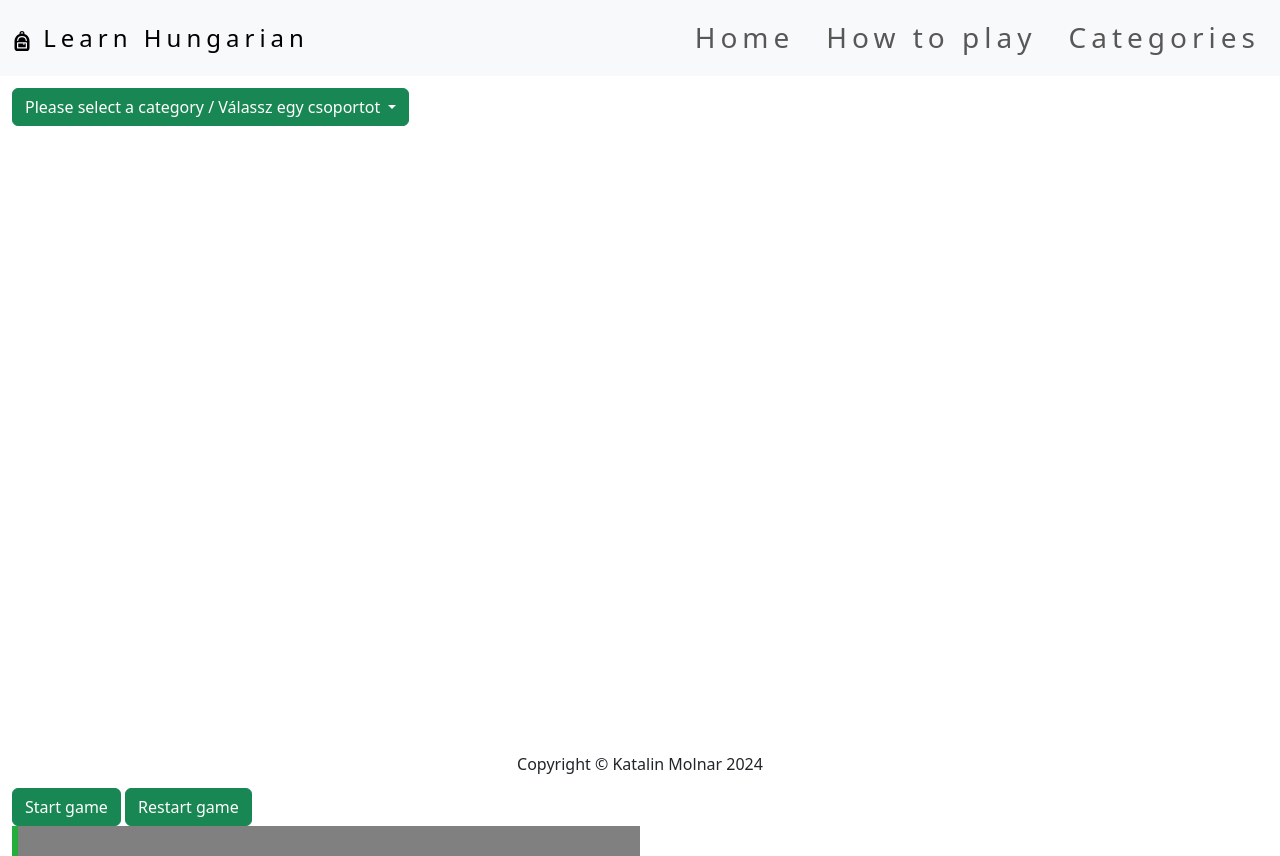
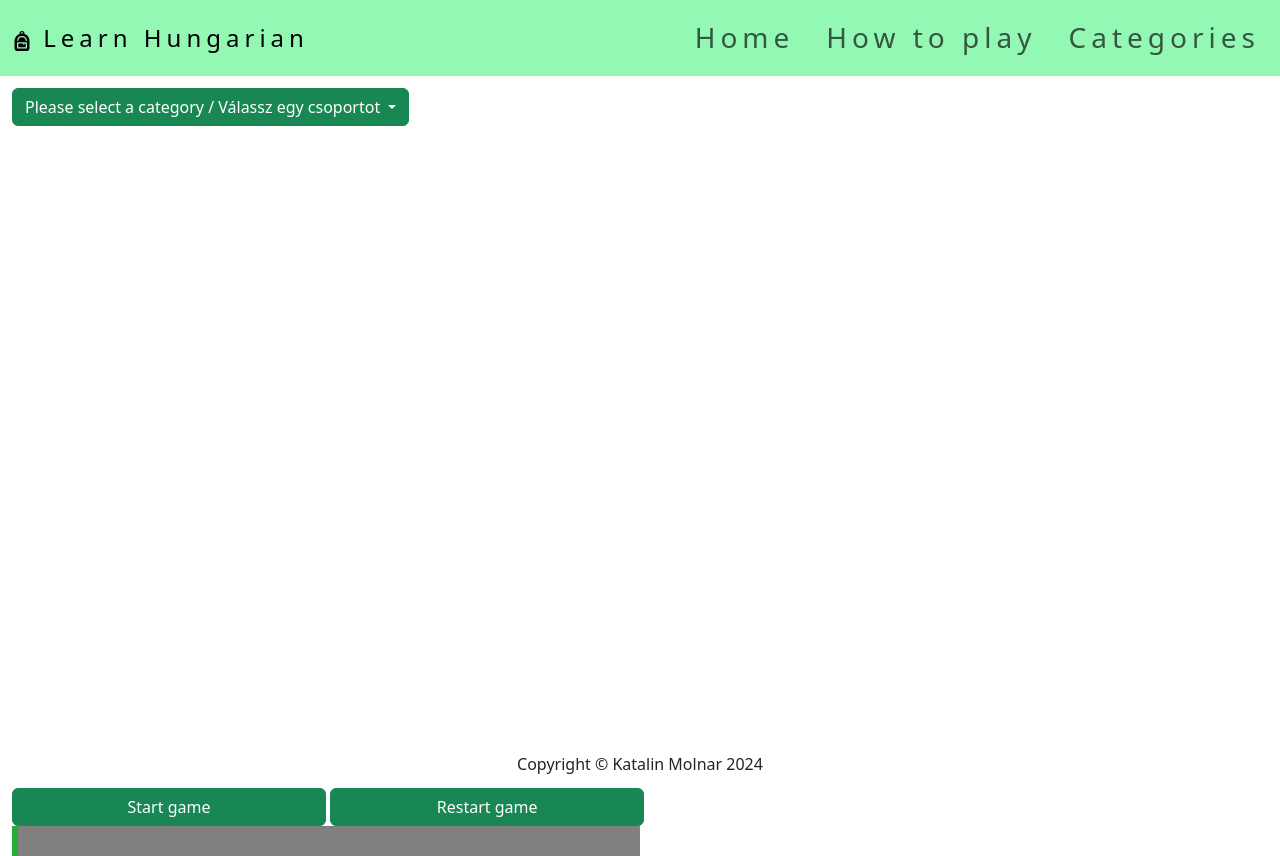
Before and after one commit to molnarlin/learn-hungarian-for-kids-game, a plain HTML site: page categories.html in a window 1280 px wide. Drawn offline with nearby package versions, Linux system fonts and the light colour scheme; files whose address does not match are found by name.

Commit message:
more styling added

```diff
--- a/assets/css/styles.css
+++ b/assets/css/styles.css
@@ -12,7 +12,7 @@ html, body {
   .navbar {
       letter-spacing: 5px;
       color: #011808;
-      background-color: #6c8a76;
+      background-color: #93f8b4;
   }
 
   .navbar-nav li a:hover {
--- a/categories.html
+++ b/categories.html
@@ -14,7 +14,7 @@
 <body>
     <header>
         <!--- Navbar code from Bootstrap-->
-            <nav class="navbar navbar-expand-xl bg-body-tertiary py-2 w-100 border-0 rounded-0 fs-3 position-fixed sticky-top">
+            <nav class="navbar navbar-expand-xl py-2 w-100 border-0 rounded-0 fs-3 position-fixed sticky-top">
               <div class="container-fluid">
                 <a class="navbar-brand fs-4" href="index.html"><svg xmlns="http://www.w3.org/2000/svg" width="20" height="20" fill="currentColor" class="bi bi-backpack-fill" viewBox="0 0 16 16">
                   <path d="M5 13v-3h4v.5a.5.5 0 0 0 1 0V10h1v3z"/>
@@ -59,9 +59,9 @@
         </div>
       </div>
     <div class="container-fluid justify-content-center">
-      <button class="btn btn-success" onclick="start()">Start game</button>
-      <button class="btn btn-success" onclick="restart()">Restart game</button>
-      <div id="myProgress">
+      <button class="btn btn-success col-3" onclick="start()">Start game</button>
+      <button class="btn btn-success col-3" onclick="restart()">Restart game</button>
+      <div class="col-5 col-offset-1" id="myProgress">
         <div id="myBar"></div>
       </div>
     </div>
```
Also changed, not shown: index.html (+1 -1 lines).
